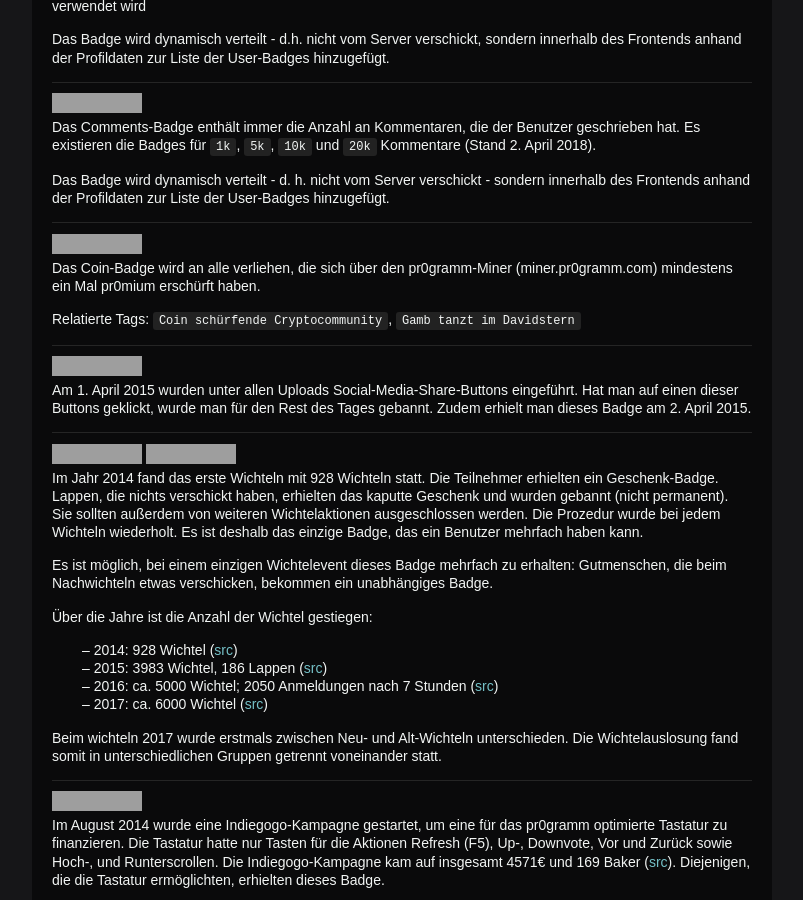
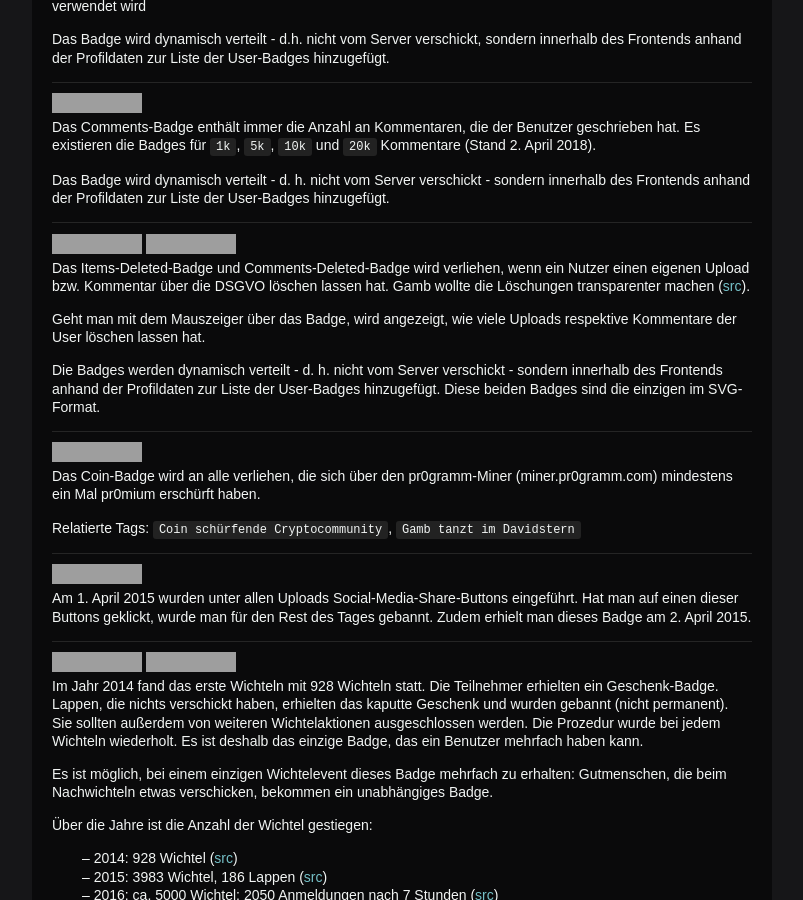
Before and after one commit to holzmaster/userscripts, a Jekyll site: the page built from miniwiki.html, in a window 1280 px wide and 900 px high, scrolled down 725 px. Shown: the whole window, without its empty margins (238-1041 px from the left). Built offline with Jekyll 4.4.1, drawn with Linux system fonts in a browser that asks for light colours; grey boxes are pictures that could not be loaded.

Commit message:
Add new badges

```diff
--- a/miniwiki.html
+++ b/miniwiki.html
@@ -59,6 +59,17 @@ permalink: /miniwiki/
 		<dd>
 			<p>Das Comments-Badge enthält immer die Anzahl an Kommentaren, die der Benutzer geschrieben hat. Es existieren die Badges für <code>1k</code>, <code>5k</code>, <code>10k</code> und <code>20k</code> Kommentare (Stand 2. April 2018).</p>
 			<p>Das Badge wird dynamisch verteilt - d. h. nicht vom Server verschickt - sondern innerhalb des Frontends anhand der Profildaten zur Liste der User-Badges hinzugefügt.</p>
+		</dd>
+		<dt>
+			<div class="badge-container">
+				<img src="//pr0gramm.com/media/badges/itemdelete.svg">
+				<img src="//pr0gramm.com/media/badges/commentdelete.svg">
+			</div>
+		</dt>
+		<dd>
+			<p>Das Items-Deleted-Badge und Comments-Deleted-Badge wird verliehen, wenn ein Nutzer einen eigenen Upload bzw. Kommentar über die DSGVO löschen lassen hat. Gamb wollte die Löschungen transparenter machen (<a href="//pr0gramm.com/new/2725394">src</a>).</p>
+			<p>Geht man mit dem Mauszeiger über das Badge, wird angezeigt, wie viele Uploads respektive Kommentare der User löschen lassen hat.</p>
+			<p>Die Badges werden dynamisch verteilt - d. h. nicht vom Server verschickt - sondern innerhalb des Frontends anhand der Profildaten zur Liste der User-Badges hinzugefügt. Diese beiden Badges sind die einzigen im SVG-Format.</p>
 		</dd>
 		<dt>
 			<div class="badge-container">
```
